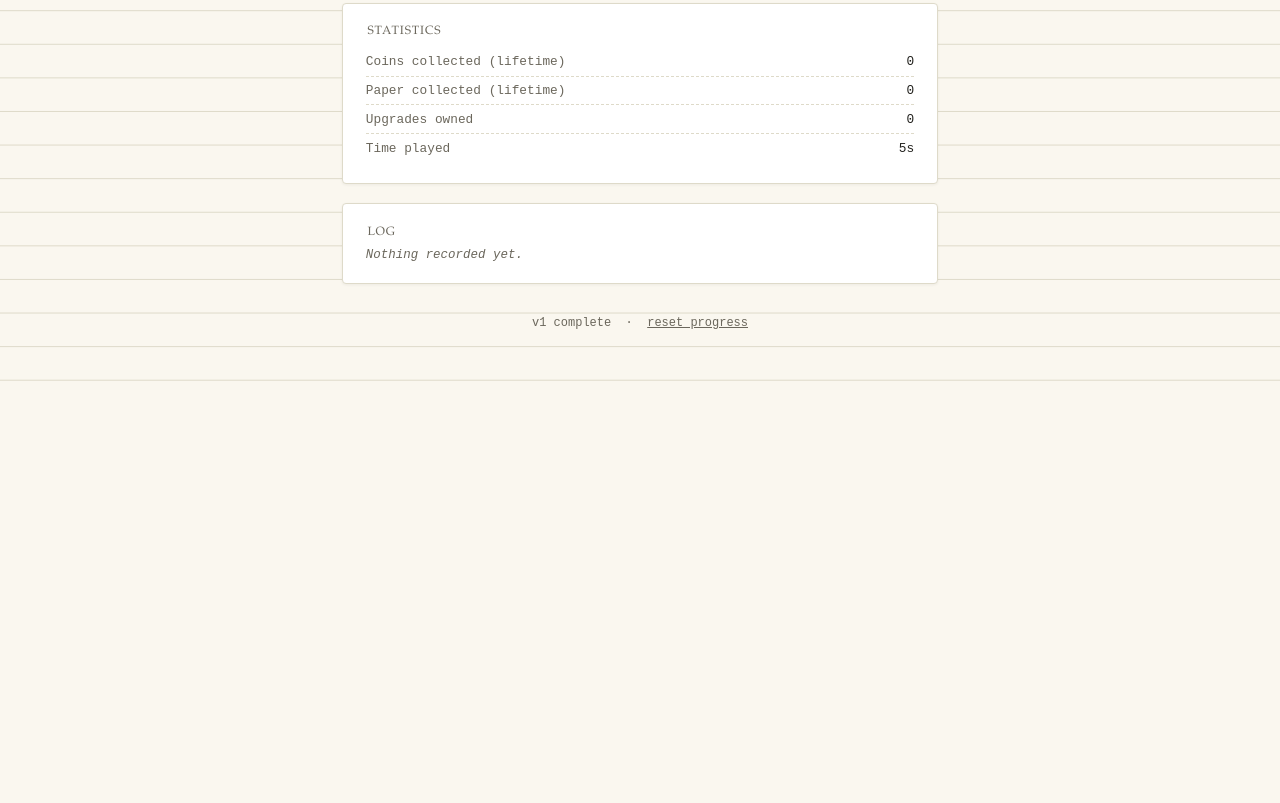
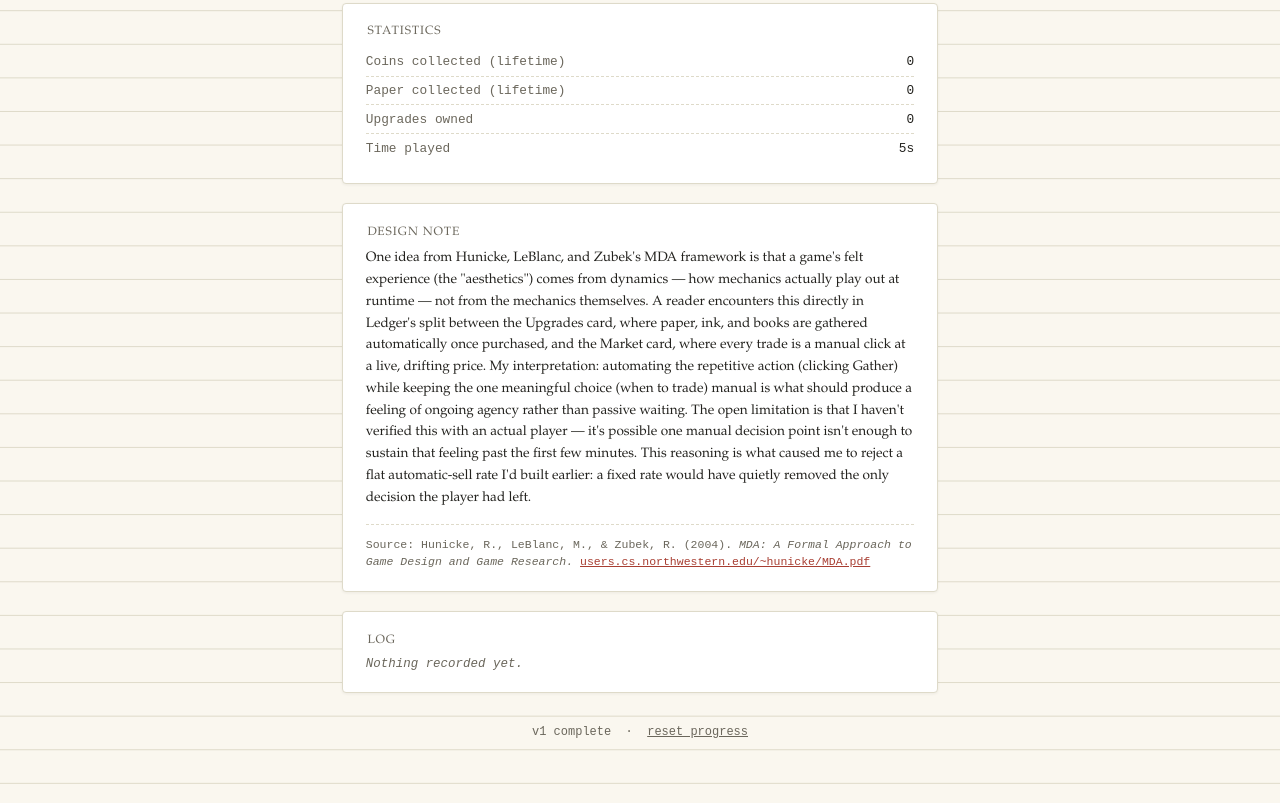
Before and after one commit to Bob0929/paper, a plain HTML site: page index.html in a window 1280 px wide. Shown: the part 1132-1935 px from the top of the page. Before the commit the page ends 1526 px from the top, so only its background shows below. Drawn offline with Linux system fonts and the light colour scheme.

Commit message:
Update index.html

```diff
--- a/index.html
+++ b/index.html
@@ -82,6 +82,26 @@
     line-height: 1.55;
     color: var(--ink-soft);
     font-style: italic;
+  }
+
+  .design-note-text {
+    margin: 0 0 0.9rem;
+    font-size: 0.85rem;
+    line-height: 1.6;
+    color: var(--ink);
+  }
+
+  .design-note-source {
+    margin: 0;
+    padding-top: 0.7rem;
+    border-top: 1px dashed var(--paper-line);
+    font-family: 'Courier New', monospace;
+    font-size: 0.72rem;
+    color: var(--ink-soft);
+    line-height: 1.5;
+  }
+  .design-note-source a {
+    color: var(--accent);
   }
 
   #themeToggle {
@@ -440,6 +460,30 @@
   <div class="ledger-card">
     <div class="section-label">Statistics</div>
     <div id="statsList"></div>
+  </div>
+
+  <div class="ledger-card">
+    <div class="section-label">Design Note</div>
+    <p class="design-note-text">
+      One idea from Hunicke, LeBlanc, and Zubek's MDA framework is that a game's felt
+      experience (the "aesthetics") comes from dynamics — how mechanics actually play out
+      at runtime — not from the mechanics themselves. A reader encounters this directly in
+      Ledger's split between the Upgrades card, where paper, ink, and books are gathered
+      automatically once purchased, and the Market card, where every trade is a manual
+      click at a live, drifting price. My interpretation: automating the repetitive action
+      (clicking Gather) while keeping the one meaningful choice (when to trade) manual is
+      what should produce a feeling of ongoing agency rather than passive waiting. The open
+      limitation is that I haven't verified this with an actual player — it's possible one
+      manual decision point isn't enough to sustain that feeling past the first few
+      minutes. This reasoning is what caused me to reject a flat automatic-sell rate I'd
+      built earlier: a fixed rate would have quietly removed the only decision the player
+      had left.
+    </p>
+    <p class="design-note-source">
+      Source: Hunicke, R., LeBlanc, M., &amp; Zubek, R. (2004). <em>MDA: A Formal Approach
+      to Game Design and Game Research.</em>
+      <a href="https://users.cs.northwestern.edu/~hunicke/MDA.pdf" target="_blank" rel="noopener">users.cs.northwestern.edu/~hunicke/MDA.pdf</a>
+    </p>
   </div>
 
   <div class="ledger-card">
@@ -920,12 +964,12 @@ const SaveManager = {
   },
 
   load() {
-    const raw = localStorage.getItem(this.STORAGE_KEY);
-    if (!raw) return null;
     try {
+      const raw = localStorage.getItem(this.STORAGE_KEY);
+      if (!raw) return null;
       return JSON.parse(raw);
     } catch (err) {
-      console.warn('Save file corrupted, starting fresh:', err);
+      console.warn('Save unavailable or corrupted, starting fresh:', err);
       return null;
     }
   },
```
